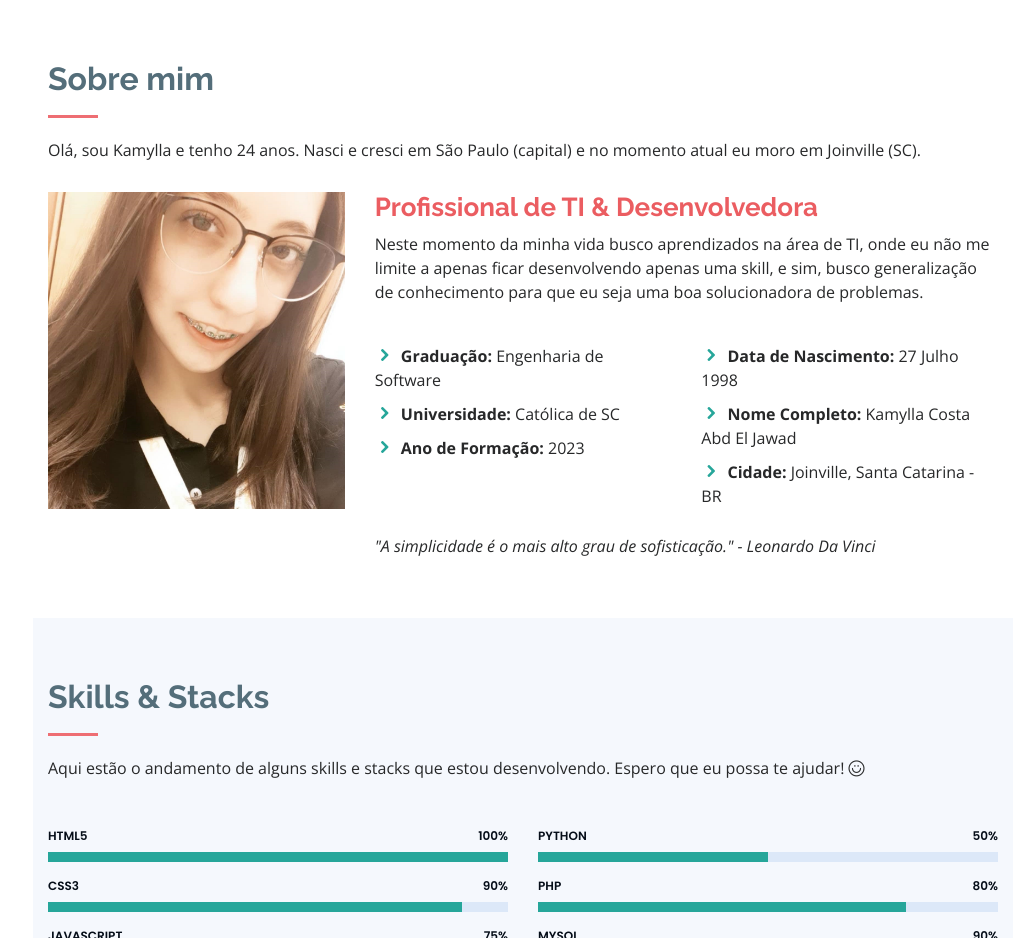
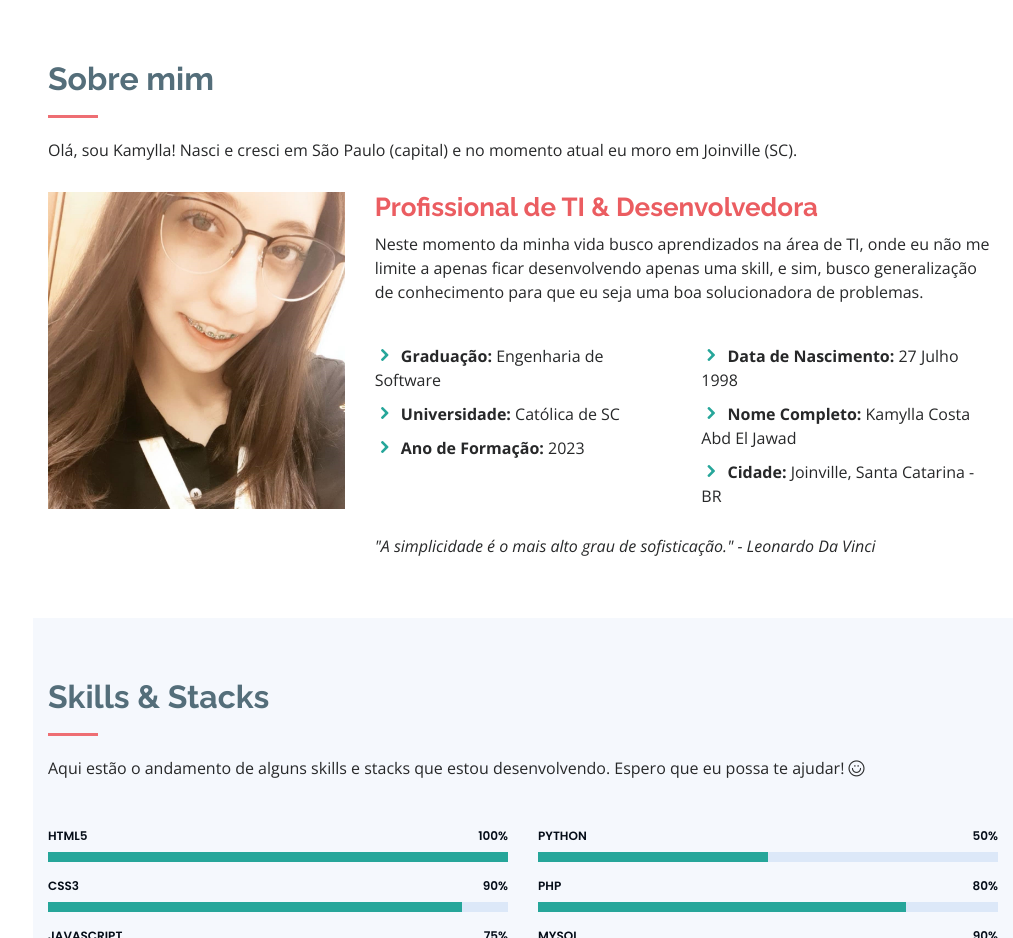
Before and after one commit to KamyllaJawad/kjawad, a plain HTML site: page index.html in a window 1280 px wide. Shown: the part 800-1738 px from the top of the page, without its empty margins (267-1280 px from the left). Drawn offline with nearby package versions, Linux system fonts and the light colour scheme.

Commit message:
Update index.html

```diff
--- a/index.html
+++ b/index.html
@@ -91,7 +91,7 @@
 
                 <div class="section-title">
                     <h2>Sobre mim</h2>
-                    <p>Olá, sou Kamylla e tenho 24 anos. Nasci e cresci em São Paulo (capital) e no momento atual eu moro em Joinville (SC).
+                    <p>Olá, sou Kamylla! Nasci e cresci em São Paulo (capital) e no momento atual eu moro em Joinville (SC).
                     </p>
                 </div>
 
```
